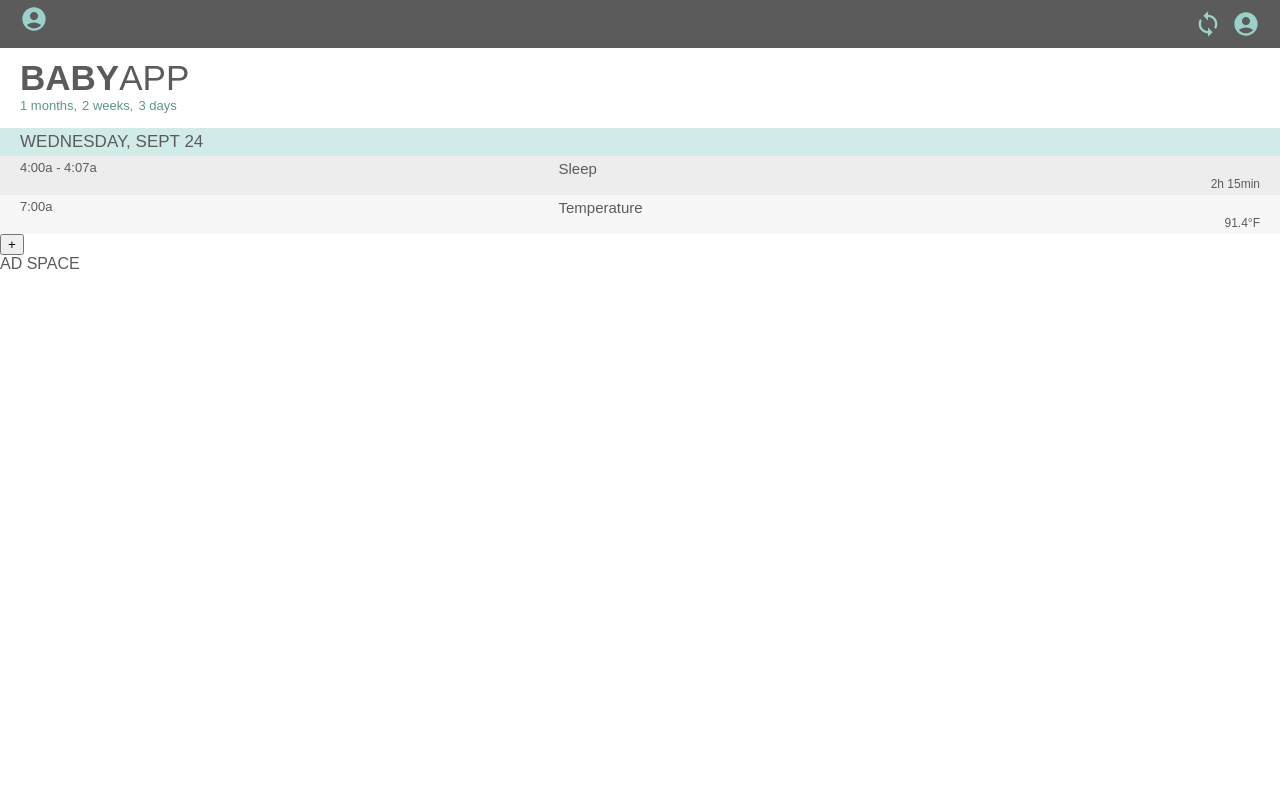
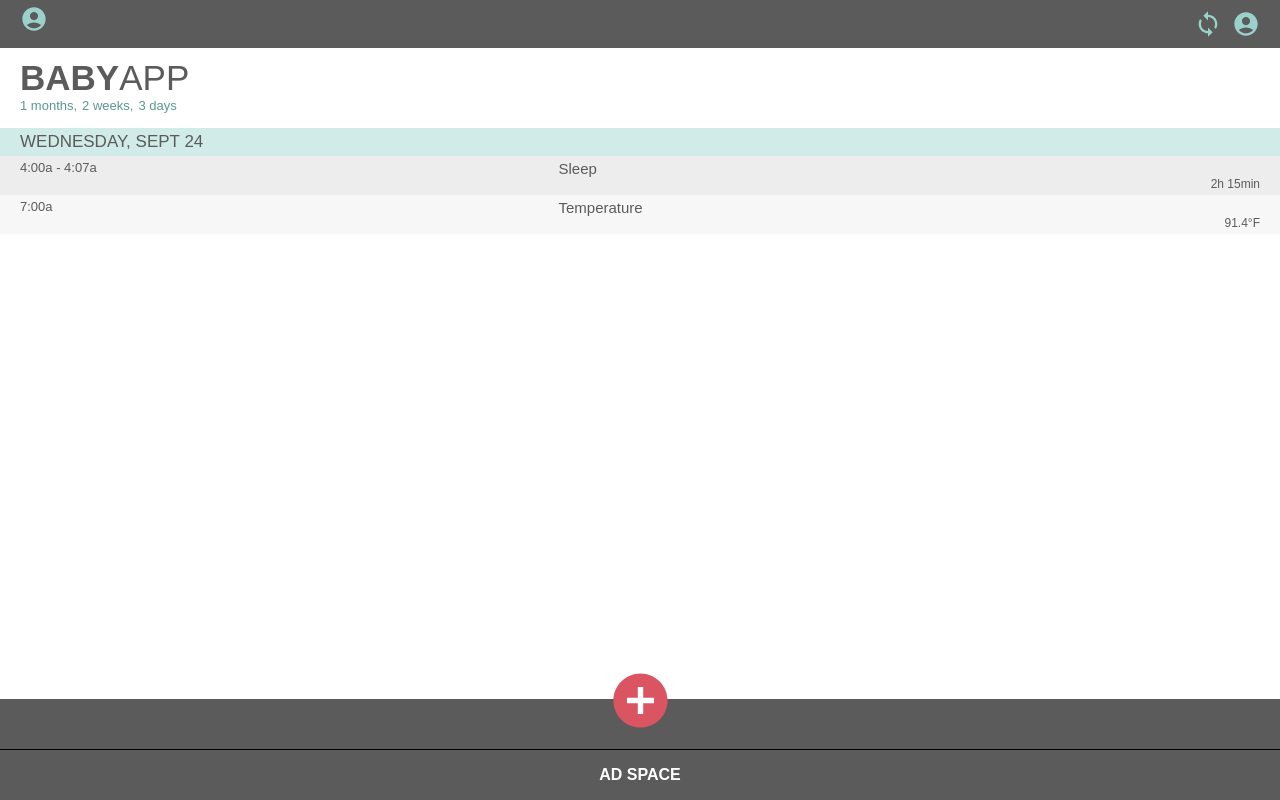
Before and after one commit to joewickes/baby-app-web, a React (Create React App) app: page / in a window 1280 px wide. Built offline with nearby package versions, Linux system fonts and the light colour scheme; what dotenv-expand would draw is missing.

Commit message:
Style add item button

```diff
--- a/src/App.js
+++ b/src/App.js
@@ -1,6 +1,7 @@
 // style
 // icon
 import { AccountCircleSharp, SyncSharp } from '@mui/icons-material';
+import { AddCircleSharp } from '@mui/icons-material';
 import './styles/App.css';
 
 function App() {
@@ -70,11 +71,19 @@ function App() {
         </div>
       </section>
       <footer>
-        <div></div>
-        <button>+</button>
-        <div></div>
+        <div className="footer-top">
+          <div className="footer-icons-left"></div>
+          <div className="footer-add-item-icon-container">
+            <AddCircleSharp className="footer-add-item-icon" />
+          </div>
+          <div className="footer-icons-right"></div>
+        </div>
+        <div className="footer-bottom">
+          <div className="ad">
+            <p>AD SPACE</p>
+          </div>
+        </div>
       </footer>
-      <section>AD SPACE</section>
     </div>
   );
 }
--- a/src/styles/App.css
+++ b/src/styles/App.css
@@ -171,3 +171,59 @@ ul {
   font-weight: 300;
   font-size: 12px;
 }
+
+/* Ad space */
+
+footer {
+  position: fixed;
+  bottom: 0;
+  width: 100%;
+  background-color: #5b5b5b;
+  color: #ffffff;
+  display: flex;
+  flex-direction: column;
+}
+
+.footer-top {
+  display: flex;
+  flex-flow: row nowrap;
+  width: 100%;
+  justify-content: space-evenly;
+  height: 50px;
+}
+
+.footer-icons-left {
+  width: 10px;
+  height: 10px;
+}
+
+.footer-add-item-icon-container {
+  background-color: #ffffff;
+  display: flex;
+  align-items: center;
+  justify-content: center;
+  overflow: visible;
+  height: 30px;
+  width: 30px;
+  transform: translate(0px, -14px);
+}
+
+.footer-add-item-icon {
+  color: #db5461 !important;
+  font-size: 65px !important;
+}
+
+.footer-icons-right {
+  width: 10px;
+  height: 10px;
+  color: blue;
+}
+
+.ad {
+  border-top: 1px solid #000000;
+  display: flex;
+  justify-content: center;
+  align-items: center;
+  height: 50px;
+  font-weight: bold;
+}
```
